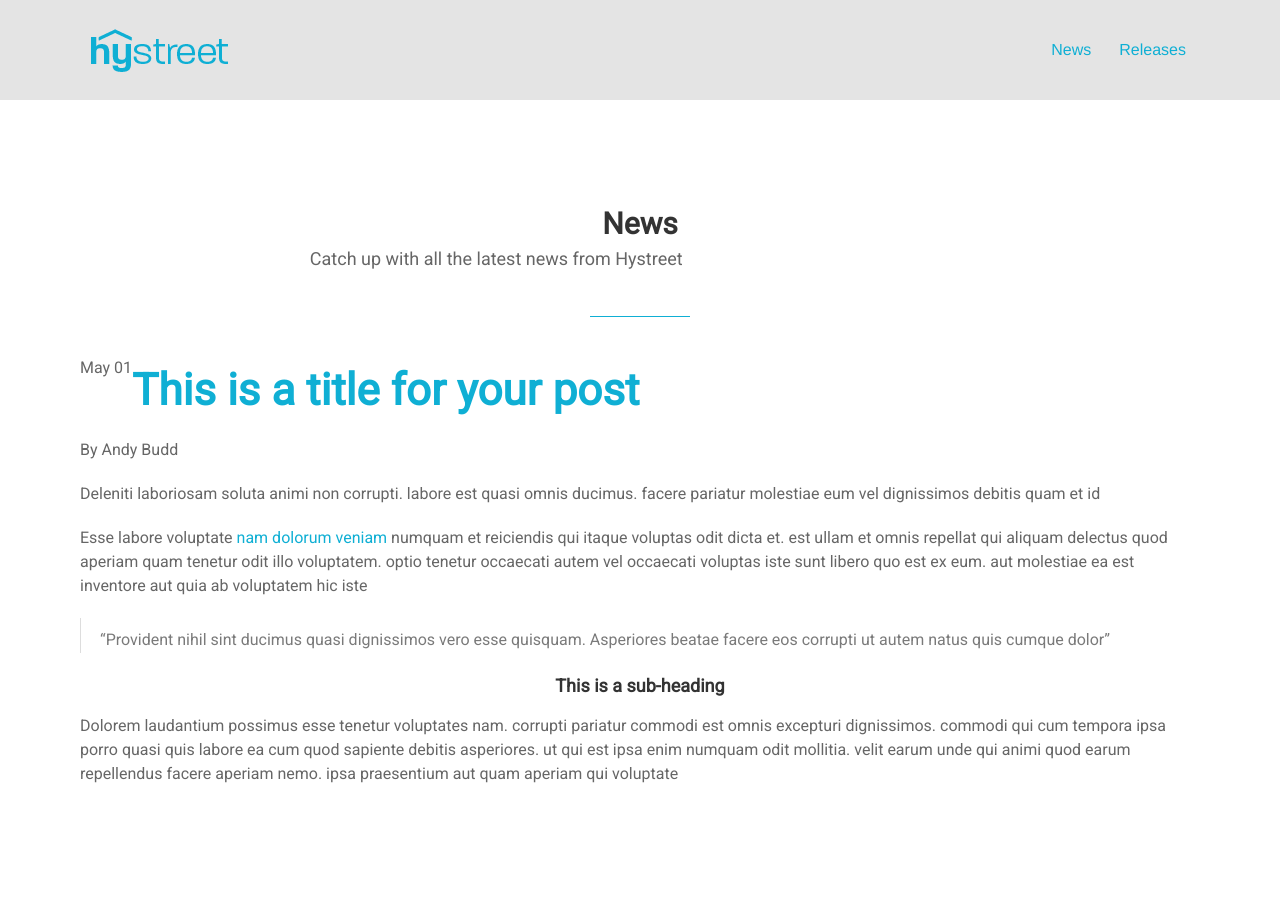
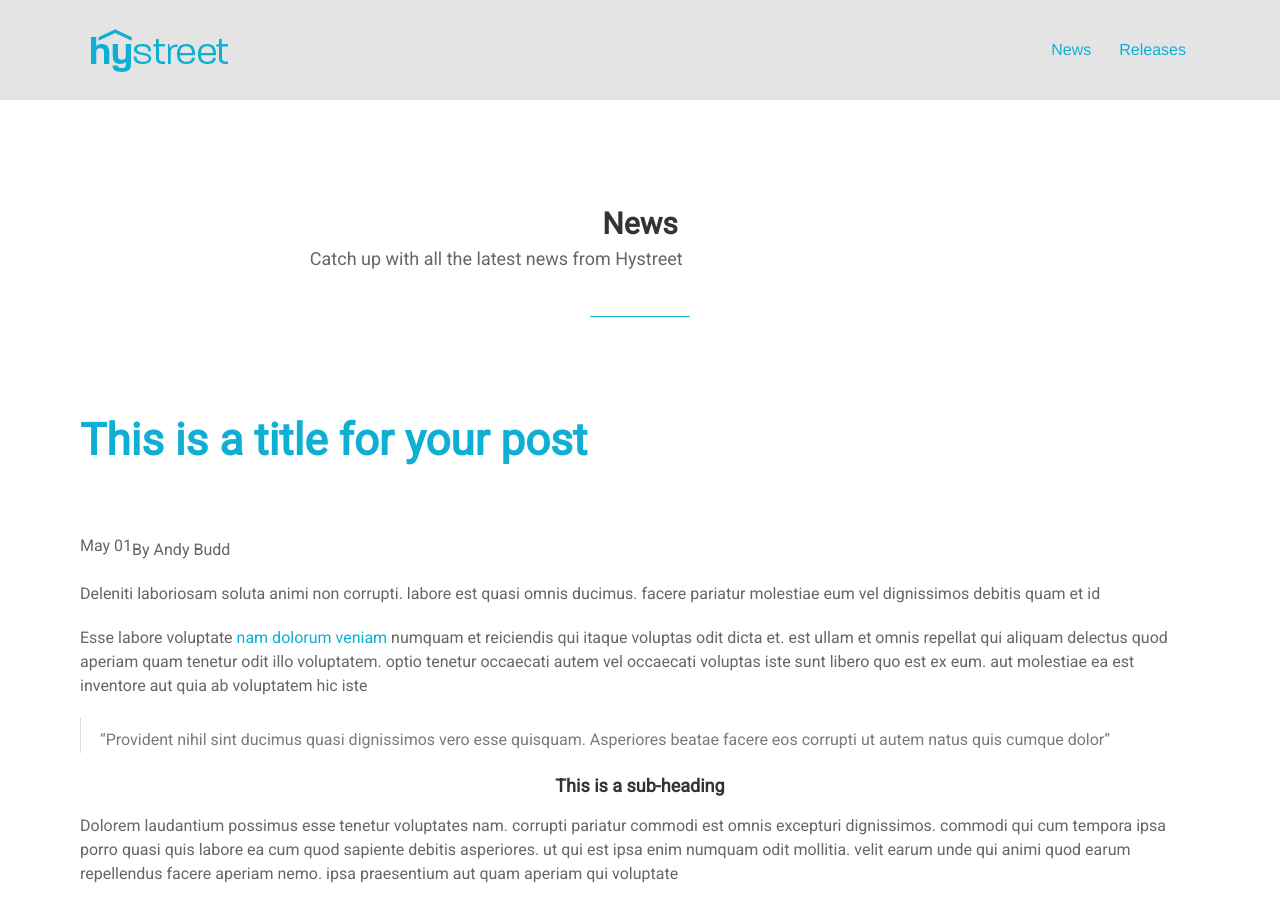
Before and after one commit to josh-brough/learninghub, a Jekyll site: the page built from _posts/2014-05-01-this-is-a-title-for-your-post.md, in a window 1280 px wide, cut to the strip 0-902 px from the top of the page. Built offline with Jekyll 4.4.1, drawn with Linux system fonts in a browser that asks for light colours; some web fonts are replaced; a script that is not in the unit is left out.

Commit message:
Adding div for h1 in blog posts

```diff
--- a/_layouts/post.html
+++ b/_layouts/post.html
@@ -5,16 +5,17 @@ section_id: blog
 
 {{page.categories}}
 
-
+<div class="full">
+<h1>
+  <a href='{{page.url}}'>{{ page.title }}</a>
+</h1>
+</div>
 <div class='post'>
   <div class='timestamp left text-center'>
     <span class='month'>{{ page.date | date: "%h" }}</span>
     <span class='date'>{{ page.date | date: "%d" }}</span>
   </div>
   <div class='info'>
-    <h1>
-      <a href='{{page.url}}'>{{ page.title }}</a>
-    </h1>
     <p>
       By
       <span class='author'>{{ page.author }}</span>
```
